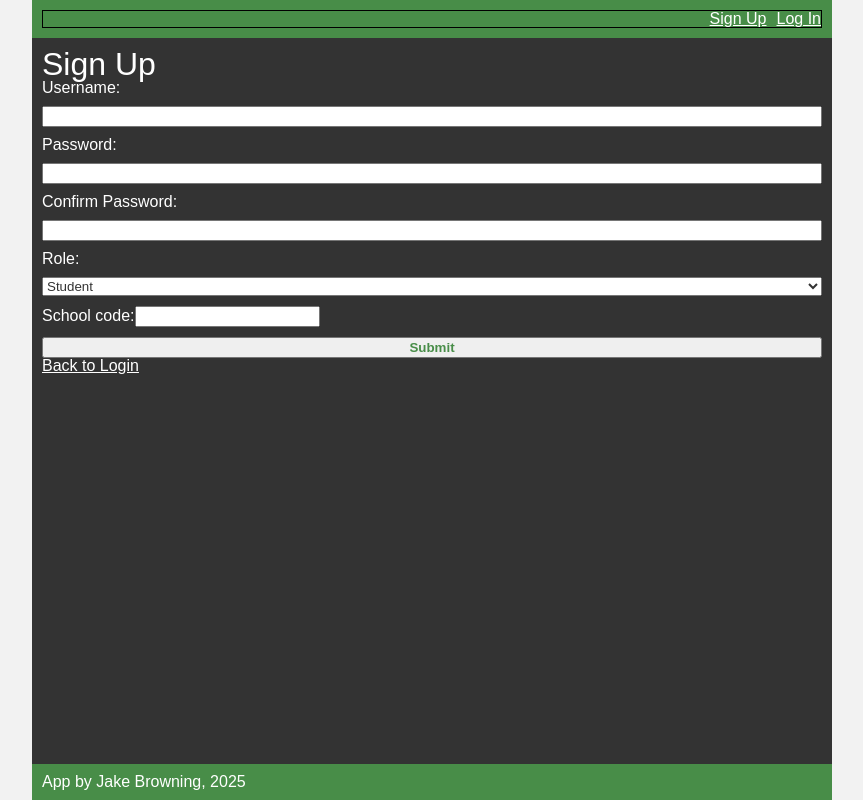
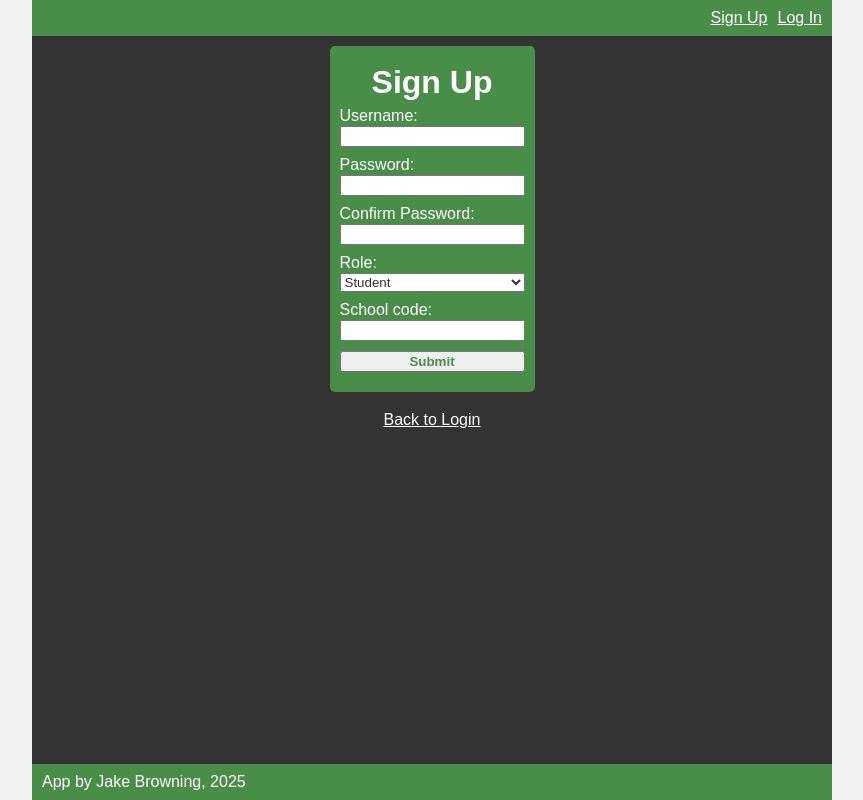
Before and after one commit to JakeBrowning90/volunteer-project-fe-1, a React (Vite) app: page /signup in a window 1280 px wide. Shown: the whole page, without its empty margins (208-1071 px from the left). Built offline with nearby package versions, Linux system fonts and the light colour scheme; no server answers.

Commit message:
Update style

```diff
--- a/src/components/DashSchoolAdmin.jsx
+++ b/src/components/DashSchoolAdmin.jsx
@@ -33,10 +33,9 @@ function DashSchoolAdmin(
 
   // Render
   return (
-    <div>
+    <>
       <h1>School Admin Home</h1>
-      <span>Create school:</span>
-      <Link to="/schoolform">Form</Link>
+      <Link to="/schoolform">Create School</Link>
       {schoolList.length == 0 ? (
         <span>No schools registered</span>
       ) : (
@@ -54,7 +53,7 @@ function DashSchoolAdmin(
       )}
       <p>TBA: List of ALL registered students, logged hours?</p>
       <p>TBA: Report generator</p>
-    </div>
+    </>
   );
 }
 
--- a/src/components/LoginScreen.jsx
+++ b/src/components/LoginScreen.jsx
@@ -59,30 +59,34 @@ function LoginScreen(
 
   // Render
   return (
-    <div>
-      <h1>Log In</h1>
-      {invalidLogin && <p>Invalid login</p>}
+    <>
       <form onSubmit={submitLogin}>
-        <label htmlFor="usernameInput">Username:</label>
+        <h1 className="centeredText">Log In</h1>
+        {invalidLogin && <p>Invalid login</p>}
+        {/* <div className="formLabelInput"></div> */}
+        <div className="formLabelInput"> <label htmlFor="usernameInput">Username:</label>
         <input
           type="text"
           name=""
           id="usernameInput"
           value={username}
           onChange={handleUsername}
-        />
-        <label htmlFor="passwordInput">Password:</label>
+        /></div>
+        <div className="formLabelInput"> <label htmlFor="passwordInput">Password:</label>
         <input
           type="password"
           name=""
           id="passwordInput"
           value={password}
           onChange={handlePassword}
-        />
+        /></div>
+
+
+
         <button>Submit</button>
       </form>
-      <Link to="/signup">Sign Up</Link>
-    </div>
+      <Link to="/signup" className="centeredText">Sign Up</Link>
+    </>
   );
 }
 
--- a/src/components/SchoolDetail.jsx
+++ b/src/components/SchoolDetail.jsx
@@ -39,12 +39,12 @@ function SchoolDetail(
   if (loading) return <p>Loading school info...</p>;
   if (error) return <p>Network error, please try again later.</p>;
   return (
-    <div>
+    <>
       <Link to="/">Back to Dashboard</Link>
 
       <h1>School Detail</h1>
       <h2>{school.schoolname}</h2>
-      <h2>{school.code}</h2>
+      <h2>Reg. Code: {school.code}</h2>
 
       {school.user.length == 0 ? (
         <span>No users registered</span>
@@ -65,7 +65,7 @@ function SchoolDetail(
           })}
         </ul>
       )}
-    </div>
+    </>
   );
 }
 
--- a/src/components/SchoolForm.jsx
+++ b/src/components/SchoolForm.jsx
@@ -44,9 +44,11 @@ function SchoolForm(
   return (
     <div>
       <Link to="/">Back to Home</Link>
+
+      <form onSubmit={submitSchool}>
         <h1>Create School</h1>
         {invalidSchool && <p>Invalid school</p>}
-      <form onSubmit={submitSchool}>
+        <div className="formLabelInput">
           <label htmlFor="schoolName">School name:</label>
           <input
             type="text"
@@ -54,6 +56,8 @@ function SchoolForm(
             value={schoolName}
             onChange={handleSchoolName}
           />
+        </div>
+
         <button>Submit</button>
       </form>
     </div>
--- a/src/components/SignupScreen.jsx
+++ b/src/components/SignupScreen.jsx
@@ -71,10 +71,11 @@ function SignupScreen(
   }
   // Render
   return (
-    <div>
-      <h1>Sign Up</h1>
+    <>
+      <form onSubmit={submitSignup}>
+        <h1 className="centeredText">Sign Up</h1>
         {invalidSignup && <p>Invalid signup</p>}
-      <form onSubmit={submitSignup}>
+        <div className="formLabelInput">
           <label htmlFor="usernameInput">Username:</label>
           <input
             type="text"
@@ -83,6 +84,8 @@ function SignupScreen(
             value={username}
             onChange={handleUsername}
           />
+        </div>
+        <div className="formLabelInput">
           <label htmlFor="passwordInput">Password:</label>
           <input
             type="password"
@@ -91,6 +94,8 @@ function SignupScreen(
             value={password}
             onChange={handlePassword}
           />
+        </div>
+        <div className="formLabelInput">
           <label htmlFor="confirmPasswordInput">Confirm Password:</label>
           <input
             type="password"
@@ -99,14 +104,17 @@ function SignupScreen(
             value={confirmPassword}
             onChange={handleConfirmPassword}
           />
+        </div>
+        <div className="formLabelInput">
           <label htmlFor="roleSelect">Role:</label>
           <select name="" id="roleSelect" onChange={handleRole}>
             <option value="student">Student</option>
             <option value="school_admin">School Admin</option>
             <option value="org_admin">NPO Admin</option>
           </select>
+        </div>
         {role == "student" && (
-          <div>
+          <div className="formLabelInput">
             <label htmlFor="schoolCodeInput">School code:</label>
             <input
               type="text"
@@ -117,10 +125,13 @@ function SignupScreen(
             ></input>
           </div>
         )}
+
         <button>Submit</button>
       </form>
-      <Link to="/login">Back to Login</Link>
-    </div>
+      <Link to="/login" className="centeredText">
+        Back to Login
+      </Link>
+    </>
   );
 }
 
--- a/src/components/Timesheet.jsx
+++ b/src/components/Timesheet.jsx
@@ -83,7 +83,7 @@ function Timesheet(
   if (loading) return <p>Loading...</p>;
   if (error) return <p>Network error, please try again later.</p>;
   return (
-    <div>
+    <>
       {localStorage.role == "student" && <Link to="/">Back to Home</Link>}
       {localStorage.role == "school_admin" && (
         <Link to={`/school/${user.school[0].id}`}>Back to Student List</Link>
@@ -101,6 +101,7 @@ function Timesheet(
         <span>No recorded shifts</span>
       ) : (
         <>
+          <ul>
             <div className="timesheetRow">
               <span>Date</span>
               <span>Program</span>
@@ -108,7 +109,6 @@ function Timesheet(
               <span>Shift end</span>
               <span>Hours</span>
             </div>
-          <ul>
             {shifts.map((shift) => {
               return (
                 <li key={shift.id} className="timesheetRow">
@@ -154,7 +154,7 @@ function Timesheet(
           </ul>
         </>
       )}
-    </div>
+    </>
   );
 }
 
--- a/src/style.css
+++ b/src/style.css
@@ -1,11 +1,11 @@
 :root {
   font-family: Arial, Helvetica, sans-serif;
+  --color-bg-softwhite: #f2f2f2;
   --color-body-dark: #333;
   --color-text-white: #ffffff;
   --color-text-grey: rgb(219, 219, 219);
   --color-header-green: rgb(72, 141, 72);
   --color-header-lightgreen: rgb(70, 165, 70);
-  --color-bg-softwhite: #f2f2f2;
 }
 
 * {
@@ -14,6 +14,7 @@
 
 a {
   color: var(--color-text-white);
+  text-decoration: underline;
 }
 
 button {
@@ -58,27 +59,41 @@ footer {
 main {
   background-color: var(--color-body-dark);
   flex-grow: 1;
+  display: flex;
+  flex-direction: column;
+  gap: 10px;
 }
 
 h1 {
   font-size: 2rem;
+  font-weight: bold;
 }
 h2 {
   font-size: 1.5rem;
 }
 
 nav {
-  border: 1px solid black;
   display: flex;
   gap: 10px;
   justify-content: end;
 }
 
 form {
+  background-color: var(--color-header-green);
   display: flex;
   flex-direction: column;
+  /* min-width: 400px; */
+  margin: 0 auto 10px auto;
+  padding: 20px 10px;
   gap: 10px;
+  border-radius: 5px;
 }
+.formLabelInput {
+  display: flex;
+  flex-direction: column;
+  gap: 2px;
+}
+
 .oppCardBase {
   display: grid;
   grid-template-columns: repeat(2, 1fr);
@@ -121,5 +136,10 @@ form {
   display: grid;
   grid-template-columns: repeat(5, 1fr);
   padding: 5px;
+  gap: 5px;
   border-bottom: 1px solid var(--color-text-grey);
 }
+
+.centeredText {
+  margin: 0 auto;
+}
```
Lines whose indentation alone changed are shown as unchanged.
